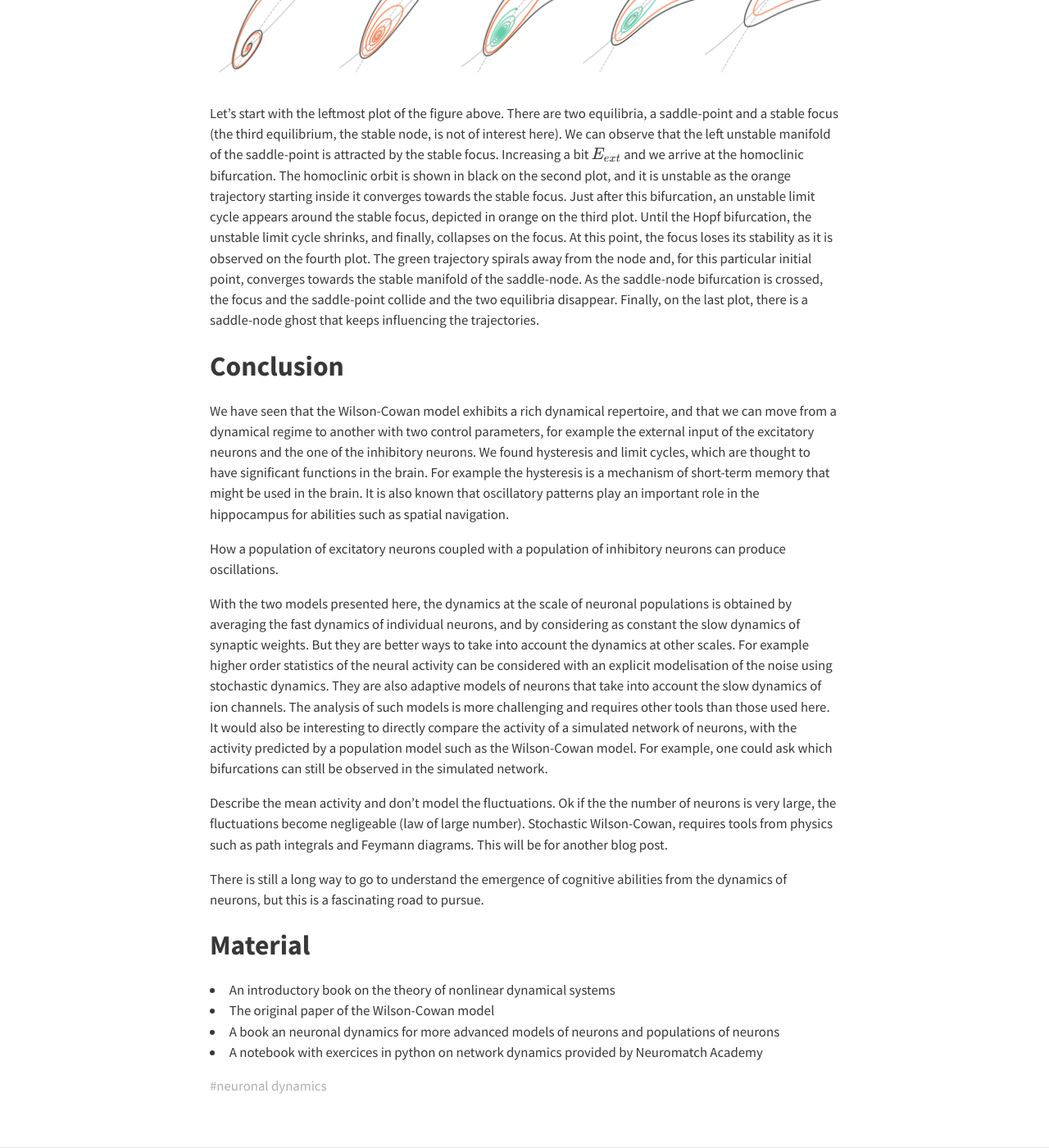
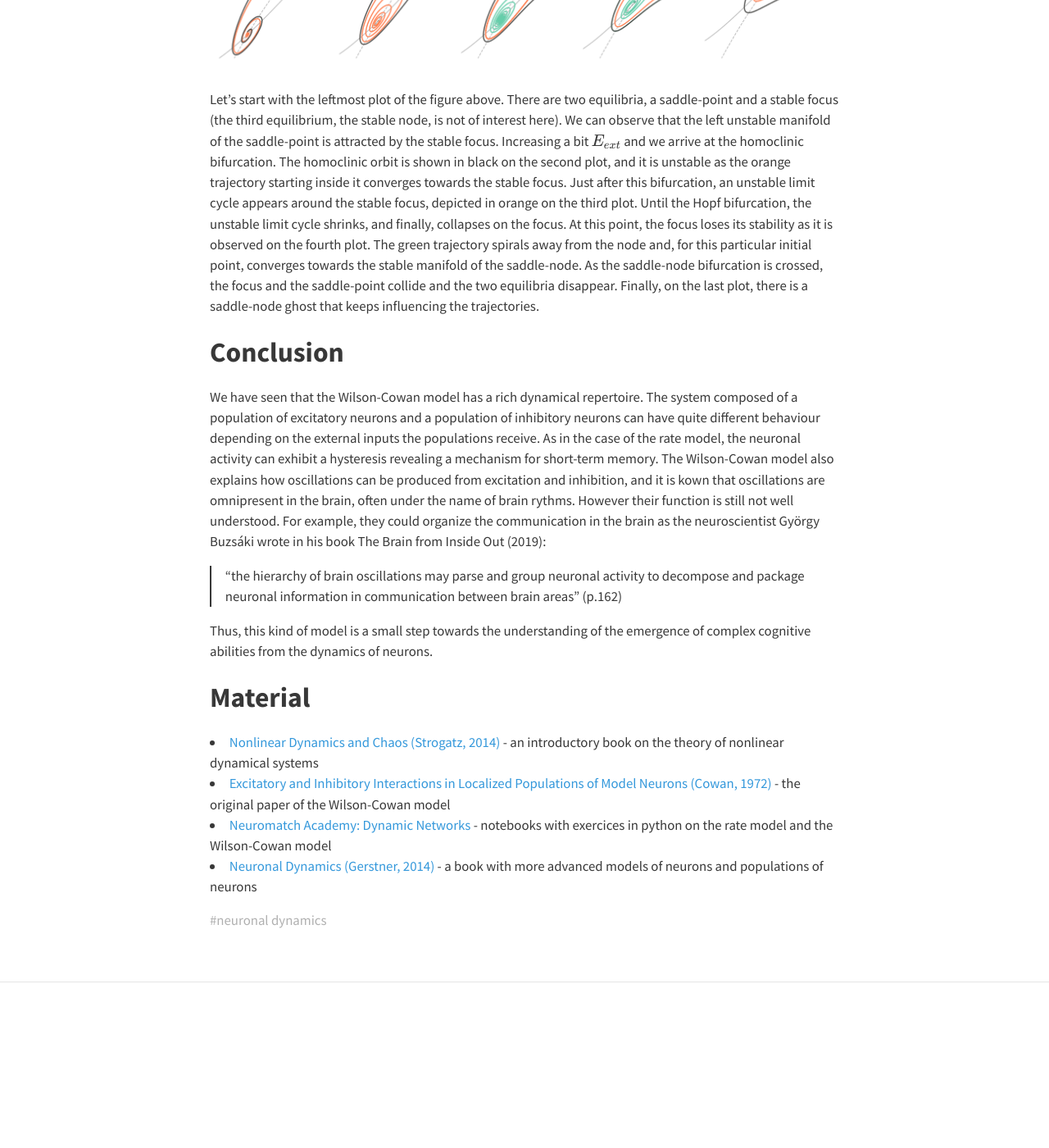
Before and after one commit to nacloos/nacloos.github.io, a Jekyll site: the page built from _posts/2021-01-31-wilson-cowan.md, in a window 1280 px wide and 1400 px high, scrolled down 7889 px. Shown: the whole window at 82% size. Built offline with Jekyll 4.4.1, drawn with Linux system fonts in a browser that asks for light colours; nearby versions of some CDN libraries; after the commit the page ends 9087 px from its top, so only the background shows below that; some of the changed text lies outside the part shown.

Commit message:
Write Wilson-Cowan

```diff
--- a/_posts/2021-01-31-wilson-cowan.md
+++ b/_posts/2021-01-31-wilson-cowan.md
@@ -10,9 +10,7 @@
 
 The problem is that the brain contains millions of neurons and that it is impossible to simulate the dynamics at the level of single neuron when considering such a large number of them. Physics faced the same problem since it is impossible to solve the equations of motion for each of the $$10^{27}$$ atoms of a gas. Statistical physics provides a procedure to go from a theory of the constituents at the microscale, to a macroscale description of the system. The main idea is to define macroscopic observables as statistical properties of the microstates of the system. For example the internal energy of a gas is defined as an average of the energy over all the microstates. A similar approach can be taken to study the dynamics of the brain at large scales. Indeed, large populations of neurons with similar properties can be found in the cortex and in such populations, one can simulate the mean firing activity of the population of neurons instead of the activity of individual neurons, which greatly reduces the computational cost.
 
-In this blog post, I will present two such models, the rate model and the Wilson-Cowan model, and with the tools of the theory of nonlinear dynamical systems, we will analyse the dynamics of these models. Notably, we will see that the dynamics of the Wilson-Cowan model can exhibit hysteresis, limit cycles, and even a homoclinic orbit. The code used to make all the figures is available [here](https://github.com/nacloos/Wilson-Cowan-model) and don't hesitate to [contact me](mailto:cloosnathan@gmail.com) by email if you have questions, remarks or if you want more details.
-
-I provide a list of resources at the end if you want to learn more.
+In this blog post, I will present two such models, the rate model and the Wilson-Cowan model, and with the tools of the theory of nonlinear dynamical systems, we will analyse the dynamics of these models. Notably, we will see that the dynamics of the Wilson-Cowan model can exhibit hysteresis, limit cycles, and even a homoclinic orbit. At the end of this post, I provide a short list with some material on the subjects that I will talk about. The code used to make all the figures is available [here](https://github.com/nacloos/Wilson-Cowan-model) and don't hesitate to [contact me](mailto:cloosnathan@gmail.com) by email if you have questions, remarks or if you want more details.
 
 
 ## The rate model
@@ -125,30 +123,25 @@
 
 
 ## Conclusion
-We have seen that the Wilson-Cowan model exhibits a rich dynamical repertoire, and that we can move from a dynamical regime to another with two control parameters, for example the external input of the excitatory neurons and the one of the inhibitory neurons. We found hysteresis and limit cycles, which are thought to have significant functions in the brain. For example the hysteresis is a mechanism of short-term memory that might be used in the brain. It is also known that oscillatory patterns play an important role in the hippocampus for abilities such as spatial navigation.
+We have seen that the Wilson-Cowan model has a rich dynamical repertoire. The system composed of a population of excitatory neurons and a population of inhibitory neurons can have quite different behaviour depending on the external inputs the populations receive. As in the case of the rate model, the neuronal activity can exhibit a hysteresis revealing a mechanism for short-term memory. The Wilson-Cowan model also explains how oscillations can be produced from excitation and inhibition, and it is kown that oscillations are omnipresent in the brain, often under the name of brain rythms. However their function is still not well understood. For example, they could organize the communication in the brain as the neuroscientist György Buzsáki wrote in his book The Brain from Inside Out (2019):
 
-How a population of excitatory neurons coupled with a population of inhibitory neurons can produce oscillations.
+> "the hierarchy of brain oscillations may parse and group neuronal activity to decompose and package neuronal information in communication between brain areas"  (p.162)
+
+Thus, this kind of model is a small step towards the understanding of the emergence of complex cognitive abilities from the dynamics of neurons.
 
 
 
-With the two models presented here, the dynamics at the scale of neuronal populations is obtained by averaging the fast dynamics of individual neurons, and by considering as constant the slow dynamics of synaptic weights. But they are better ways to take into account the dynamics at other scales. For example higher order statistics of the neural activity can be considered with an explicit modelisation of the noise using stochastic dynamics. They are also adaptive models of neurons that take into account the slow dynamics of ion channels.
-The analysis of such models is more challenging and requires other tools than those used here. It would also be interesting to directly compare the activity of a simulated network of neurons, with the activity predicted by a population model such as the Wilson-Cowan model. For example, one could ask which bifurcations can still be observed in the simulated network.
+<!--With the two models presented here, the dynamics at the scale of neuronal populations is obtained by averaging the fast dynamics of individual neurons, and by considering as constant the slow dynamics of synaptic weights. But they are better ways to take into account the dynamics at other scales. For example higher order statistics of the neural activity can be considered with an explicit modelisation of the noise using stochastic dynamics. They are also adaptive models of neurons that take into account the slow dynamics of ion channels.-->
+<!--The analysis of such models is more challenging and requires other tools than those used here.-->
 
-
-
-Describe the mean activity and don't model the fluctuations. Ok if the the number of neurons is very large, the fluctuations become negligeable (law of large number). Stochastic Wilson-Cowan, requires tools from physics such as path integrals and Feymann diagrams. This will be for another blog post.
-
-
-
-
-
-There is still a long way to go to understand the emergence of cognitive abilities from the dynamics of neurons, but this is a fascinating road to pursue.
+<!--Describe the mean activity and don't model the fluctuations. Ok if the the number of neurons is very large, the fluctuations become negligeable (law of large number). Stochastic Wilson-Cowan, requires tools from physics such as path integrals and Feymann diagrams. This will be for another blog post.-->
 
 
 
 ## Material
 
-* An introductory book on the theory of nonlinear dynamical systems
-* The original paper of the Wilson-Cowan model
-* A book an neuronal dynamics for more advanced models of neurons and populations of neurons
-* A notebook with exercices in python on network dynamics provided by Neuromatch Academy
+*  [Nonlinear Dynamics and Chaos (Strogatz, 2014)](http://www.stevenstrogatz.com/books/nonlinear-dynamics-and-chaos-with-applications-to-physics-biology-chemistry-and-engineering) - an introductory book on the theory of nonlinear dynamical systems
+* [Excitatory and Inhibitory Interactions in Localized Populations of
+  Model Neurons (Cowan, 1972)](https://www.ncbi.nlm.nih.gov/pmc/articles/PMC1484078/pdf/biophysj00727-0011.pdf) - the original paper of the Wilson-Cowan model
+* [Neuromatch Academy: Dynamic Networks](https://github.com/NeuromatchAcademy/course-content/tree/master/tutorials/W3D2_DynamicNetworks) - notebooks with exercices in python on the rate model and the Wilson-Cowan model
+* [Neuronal Dynamics (Gerstner, 2014)](https://neuronaldynamics.epfl.ch/index.html) - a book with more advanced models of neurons and populations of neurons
```
